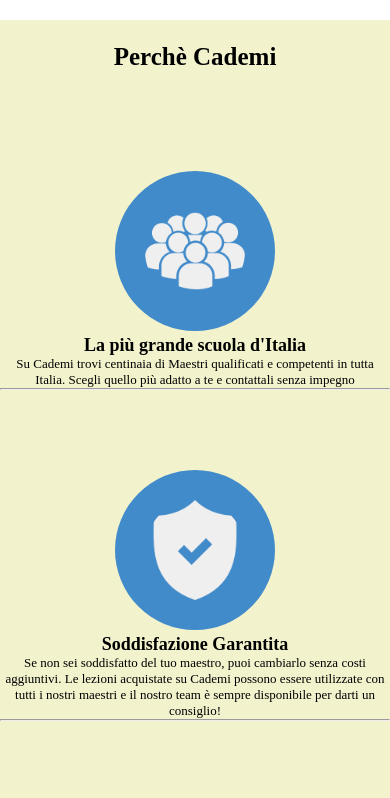
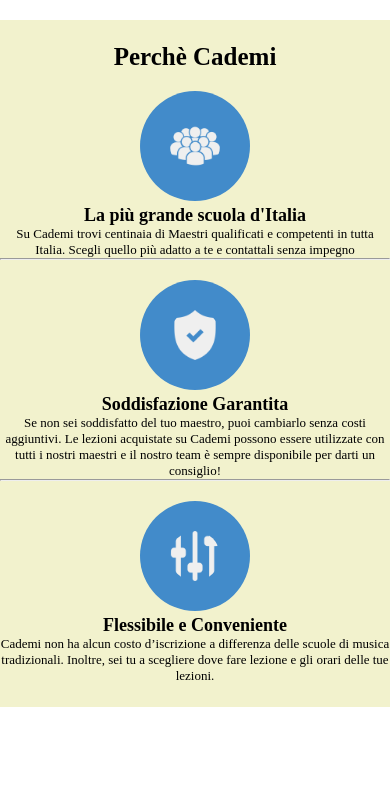
Before and after one commit to Tave23/html-css-resp-wannabe, a plain HTML site: page index.html in a window 390 px wide. Shown: the part 1021-1819 px from the top of the page. After the commit the page ends 1728 px from the top, so only its background shows below. Drawn offline with Linux system fonts and the light colour scheme.

Commit message:
mobile version

```diff
--- a/css/style.css
+++ b/css/style.css
@@ -78,7 +78,10 @@
   #lezioni .row > .right,
   #steps .row > .left,
   #steps .row > .central,
-  #steps .row > .right{
+  #steps .row > .right,
+  #why .row > .first,
+  #why .row > .second,
+  #why .row > .third{
     float: none;
     margin: 0 auto 20px;
     width: 100%;
@@ -97,6 +100,10 @@
     height: 100px;
   }
 
+  #why img{
+    height: 50px;
+  }
+
   .container.grey{
     background-color: #F2F2CD;
     margin: none;
```
